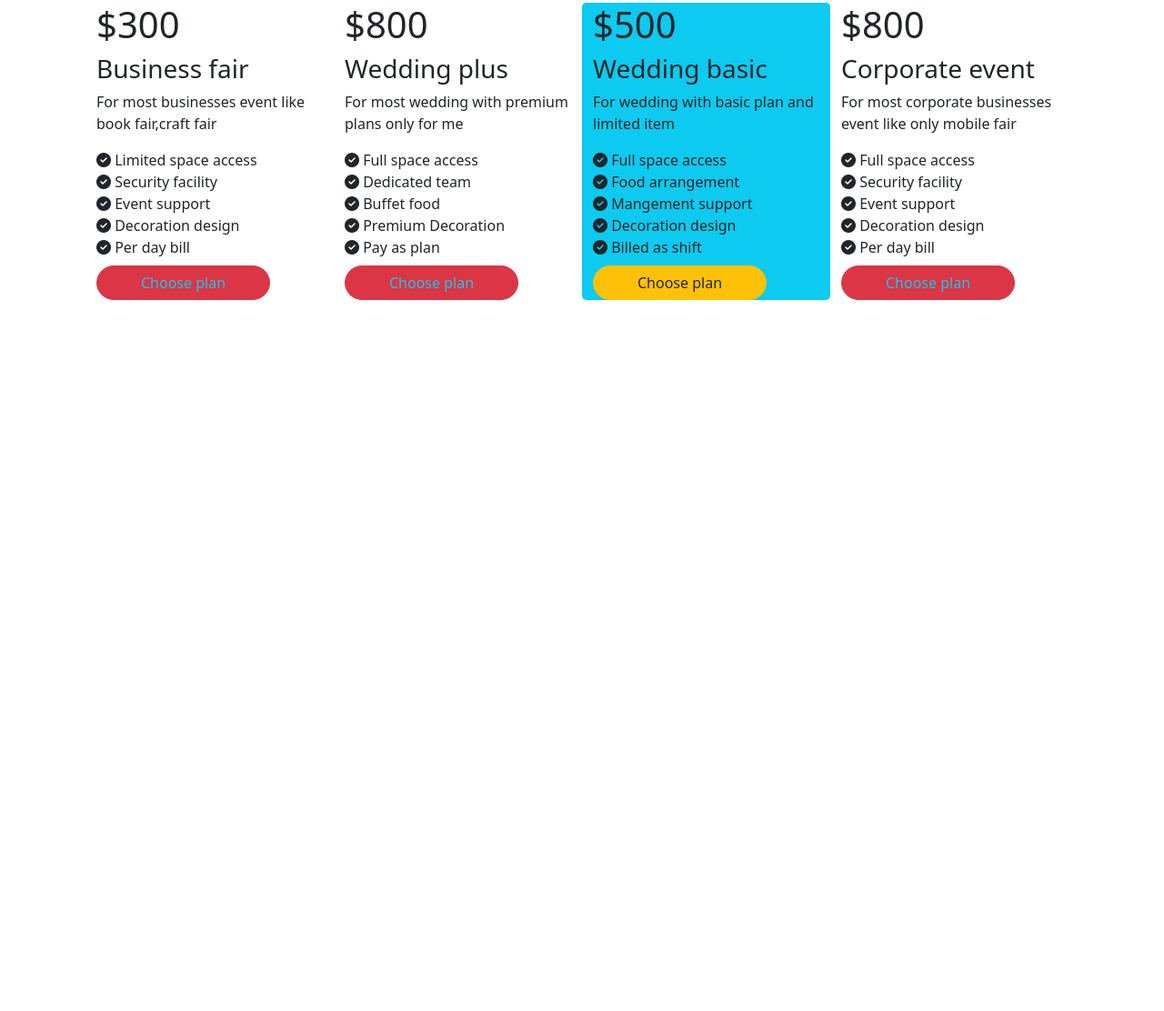
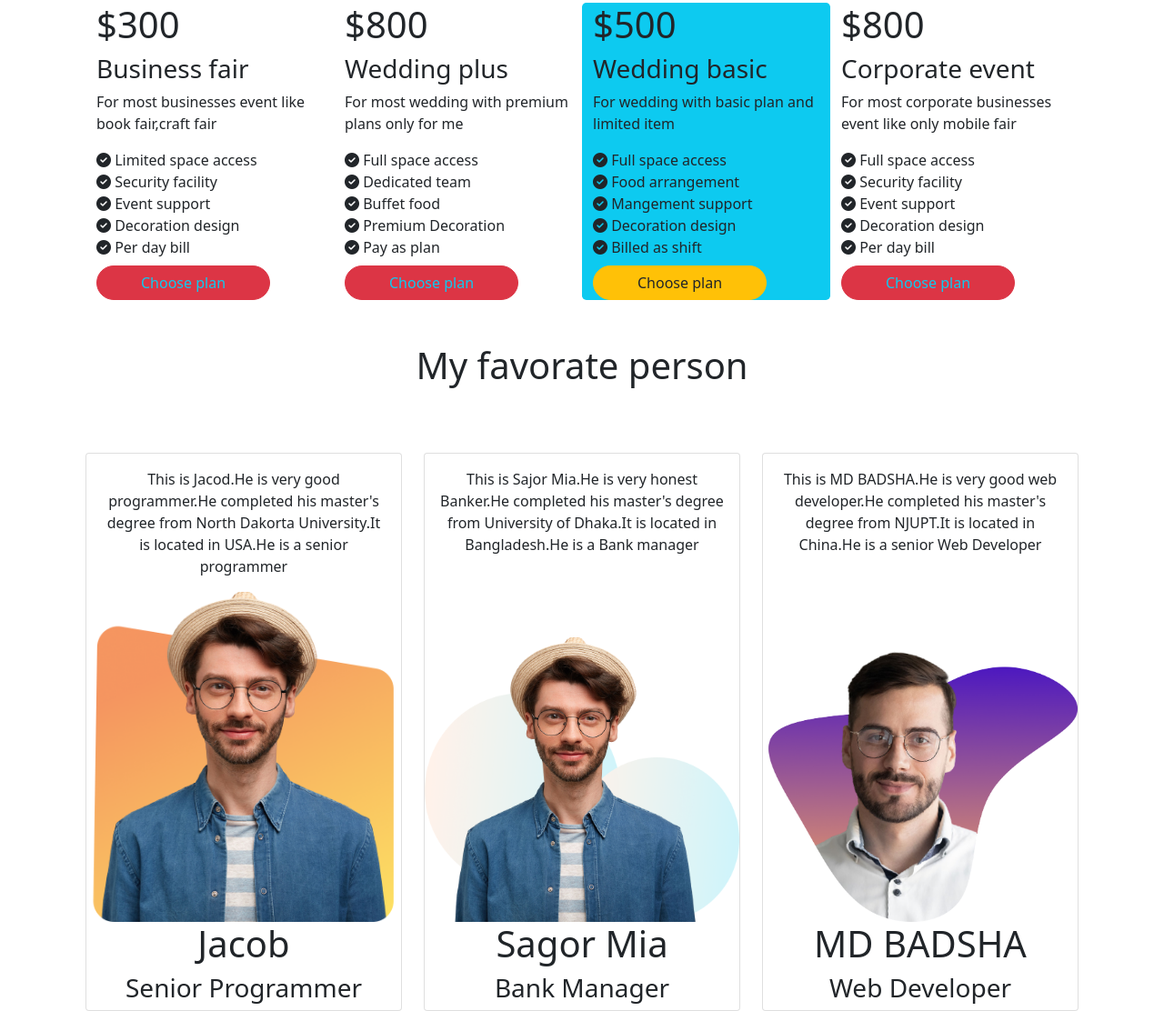
Before and after one commit to MDBADSHA7/Center-website, a plain HTML site: page index.html in a window 1280 px wide. Shown: the part 970-2082 px from the top of the page at 91% size. Before the commit the page ends 1300 px from the top, so only its background shows below. Drawn offline with nearby package versions, Linux system fonts and the light colour scheme.

Commit message:
first commit

```diff
--- a/index.html
+++ b/index.html
@@ -182,6 +182,51 @@
                 </div>
             </div>
         </section>
+        <!-- Bonas part 2 -->
+        <h1 class="text-center mt-5">My favorate person</h1>
+        <!-- Image card -->
+        <section class="container">
+            <div class="row row-cols-1 row-cols-md-3 g-4 mt-5">
+                <div class="col">
+                    <div class="card h-100">
+                        <div class="card-body">
+                            <p class="card-text text-center">This is Jacod.He is very good programmer.He completed his
+                                master's degree
+                                from North Dakorta University.It is located in USA.He is a senior programmer</p>
+                        </div>
+                        <img src="images/person-1.png" class="card-img-top" alt="...">
+                        <h1 class="text-center">Jacob</h1>
+                        <h3 class="text-center">Senior Programmer</h3>
+                    </div>
+                </div>
+                <div class="col">
+                    <div class="card h-100">
+                        <div class="card-body">
+                            <p class="card-text text-center">This is Sajor Mia.He is very honest Banker.He completed his
+                                master's degree
+                                from University of Dhaka.It is located in Bangladesh.He is a Bank manager</p>
+                        </div>
+                        <img src="images/person-4.png" class="card-img-top" alt="...">
+                        <h1 class="text-center">Sagor Mia</h1>
+                        <h3 class="text-center">Bank Manager</h3>
+                    </div>
+                </div>
+                <div class="col">
+                    <div class="card h-100">
+                        <div class="card-body">
+                            <p class="card-text text-center">This is MD BADSHA.He is very good web developer.He
+                                completed
+                                his
+                                master's degree
+                                from NJUPT.It is located in China.He is a senior Web Developer</p>
+                        </div>
+                        <img src="images/person-5.png" class="card-img-top" alt="...">
+                        <h1 class="text-center">MD BADSHA</h1>
+                        <h3 class="text-center">Web Developer</h3>
+                    </div>
+                </div>
+            </div>
+        </section>
     </main>
     <script src=" https://cdn.jsdelivr.net/npm/bootstrap@5.1.3/dist/js/bootstrap.bundle.min.js"
         integrity="sha384-ka7Sk0Gln4gmtz2MlQnikT1wXgYsOg+OMhuP+IlRH9sENBO0LRn5q+8nbTov4+1p"
```
Also changed, not shown: images/person-1.png (added), images/person-4.png (added), images/person-5.png (added), images/person0-2.png (added).
